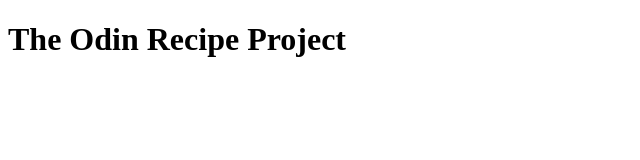
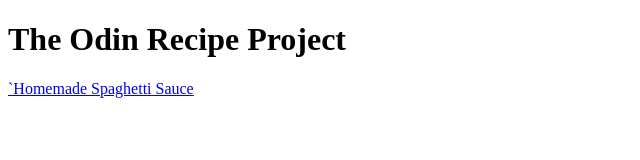
Before and after one commit to HiddenWorld82/recipe-website, a plain HTML site: page index.html in a window 1280 px wide. Shown: the whole page, without its empty margins (0-640 px from the left). Drawn offline with Linux system fonts and the light colour scheme.

Commit message:
Modify link to first recipe

```diff
--- a/index.html
+++ b/index.html
@@ -6,5 +6,8 @@
     </head>
     <body>
         <h1>The Odin Recipe Project</h1>
+        <p>
+            <a href="/recipes/homemade-spaghetti-sauche.html">`Homemade Spaghetti Sauce</a>
+        </p>
     </body>
 </html>
```
